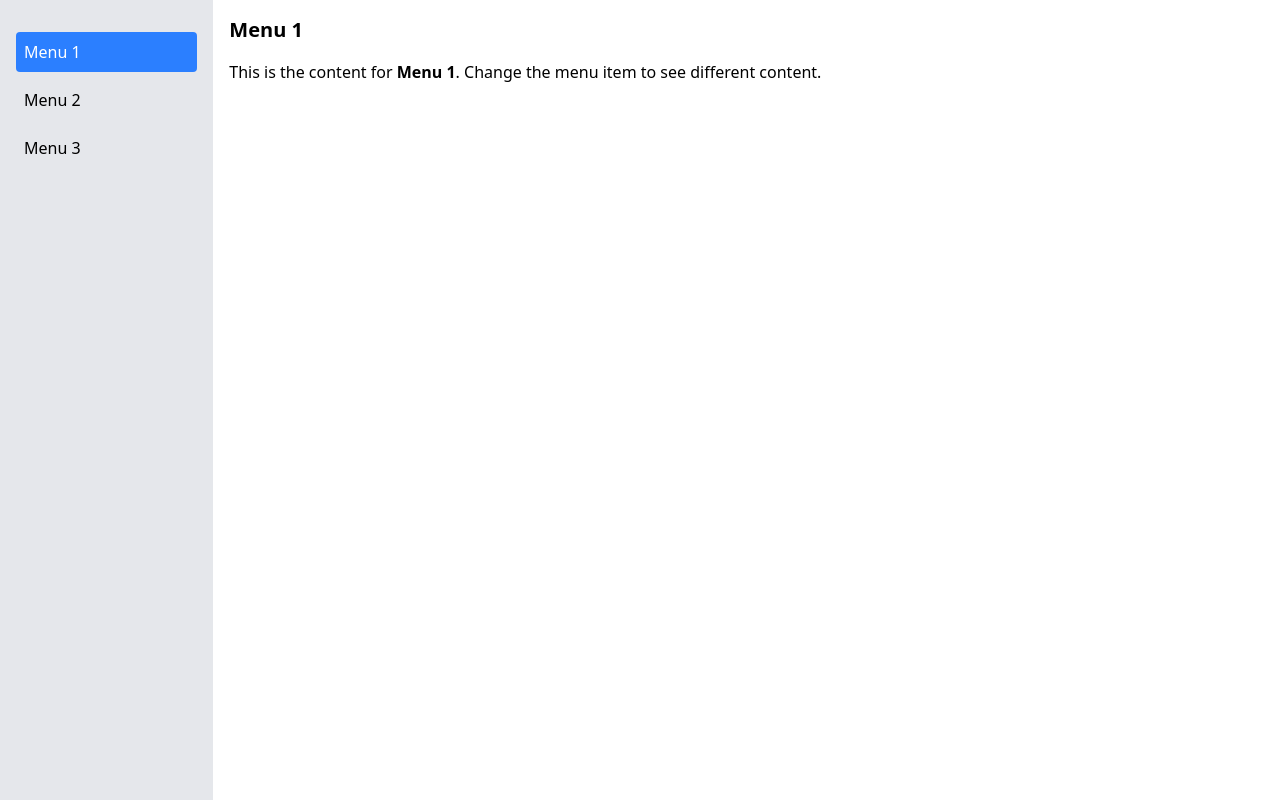
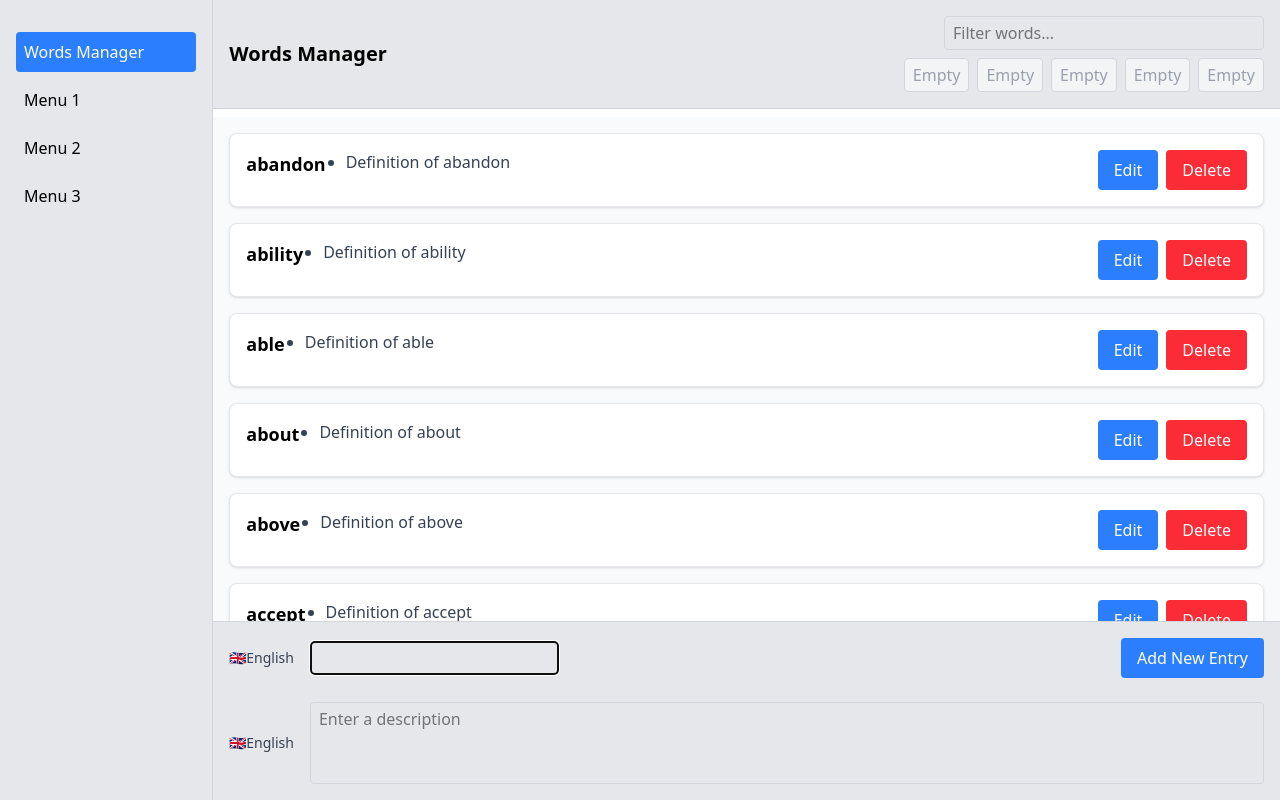
Before and after one commit to s4ysolutions/vocabla, a React (Vite) app in the folder front_react/: page / in a window 1280 px wide. Built offline with nearby package versions, Linux system fonts and the light colour scheme.

Commit message:
Add control panel

```diff
--- a/front_react/src/features/me/react/app-menu/index.tsx
+++ b/front_react/src/features/me/react/app-menu/index.tsx
@@ -1,19 +1,30 @@
 import React from 'react'
 
+export interface MenuItem {
+    id: string,
+    title: string,
+}
+
+export const menuItems: MenuItem[] = [
+    { id: 'word-manager', title: 'Words Manager' },
+    { id: 'menu1', title: 'Menu 1' },
+    { id: 'menu2', title: 'Menu 2' },
+    { id: 'menu3', title: 'Menu 3' },
+]
+
 interface Props {
-    selectedMenu: string,
-    setSelectedMenu: (menu: string) => void,
+    selectedMenu: MenuItem,
+    setSelectedMenu: (menu: MenuItem) => void,
     setIsMenuOpen: (isOpen: boolean) => void
 }
 
 const MeAppMenu: React.FC<Props> = ({selectedMenu, setSelectedMenu, setIsMenuOpen}) => {
-  const menuItems = ['Menu 1', 'Menu 2', 'Menu 3']
 
   return (
     <ul className="space-y-2">
       {menuItems.map((item) => (
         <li
-          key={item}
+          key={item.id}
           className={`cursor-pointer p-2 rounded ${
             selectedMenu === item ? 'bg-blue-500 text-white' : 'hover:bg-gray-300'
           }`}
@@ -22,7 +33,7 @@ const MeAppMenu: React.FC<Props> = ({selectedMenu, setSelectedMenu, setIsMenuOpe
             setIsMenuOpen(false) // Close menu on selection
           }}
         >
-          {item}
+          {item.title}
         </li>
       ))}
     </ul>
--- a/front_react/src/features/me/react/index.tsx
+++ b/front_react/src/features/me/react/index.tsx
@@ -1,15 +1,17 @@
 import React, { useState } from 'react'
-import MeAppMenu from './app-menu'
+import MeAppMenu, { MenuItem, menuItems } from './app-menu'
+import WordManager from '../../word-manager/react'
+import WordManagerControlPanel from '../../word-manager/react/ControlPanel'
 // TODO: imrove having 2 menus
 const Me: React.FC = () => {
   const [isMenuOpen, setIsMenuOpen] = useState<boolean>(false)
-  const [selectedMenu, setSelectedMenu] = useState<string>('Menu 1')
+  const [selectedMenu, setSelectedMenu] = useState<MenuItem>(menuItems[0])
 
 
   return (
     <div className="h-full w-full flex flex-col md:flex-row">
       {/* Menu Column for big screens*/}
-      <div className="bg-gray-200 w-full hidden md:block md:w-1/4 lg:w-1/5 xl:w-1/6 p-4">
+      <div className="bg-gray-200 w-full hidden md:block md:w-1/4 lg:w-1/5 xl:w-1/6 p-4 border-r border-gray-300">
         <h2 className="text-lg font-bold mb-4">{/*Menu*/}</h2>
         <MeAppMenu
           selectedMenu={selectedMenu}
@@ -45,18 +47,59 @@ const Me: React.FC = () => {
         />
       </div>
       {/* Content Column */}
-      <div className="flex-1 bg-white p-4">
-        <h1 className="text-xl font-bold mb-4">
+      <div className="flex-1 bg-white p-0 h-full flex flex-col">
+        {/* Header Panel */}
+        <div className="p-4 bg-gray-200 mb-2 border-b border-gray-300 flex items-center justify-between">
+          {/* Open Menu Button */}
+          <button
+            aria-label="Open Menu"
+            aria-expanded={isMenuOpen}
+            className="text-blue-500 md:hidden w-12 h-12 rounded-full hover:bg-gray-200 text-4xl flex justify-center"
+            onClick={() => setIsMenuOpen(true)}
+          >
+            ☰
+          </button>
+
+          {/* Title */}
+          <h1 className="text-xl font-bold flex-1"
+            style={{
+              overflow: 'hidden',
+              textOverflow: 'ellipsis',
+              whiteSpace: 'nowrap',
+            }}
+          >{selectedMenu.title}</h1>
+          {/* Control Panel */}
+          <div className="ml-4">
+            {
+              {
+                'word-manager': <WordManagerControlPanel onFilterChange={() => { }} />,
+              }[selectedMenu.id] || <p>Some control</p>
+            }
+          </div>
+        </div>
+        {/* Header
+        <h1 className="text-xl font-bold p-4 bg-gray-200 mb-2 border-b border-gray-300">
           <button
             aria-label="Open Menu"
             aria-expanded={isMenuOpen}
             className="text-blue-500 md:hidden w-12 h-full rounded-full hover:bg-gray-200"
             onClick={() => setIsMenuOpen(true)}
           > ☰ </button>
-          {selectedMenu}</h1>
-        <p>
-          This is the content for <strong>{selectedMenu}</strong>. Change the menu item to see different content.
-        </p>
+          {selectedMenu.title}
+          {
+            {
+              'word-manager': <WordManagerControlPanel onFilterChange={()=>{}}/>,
+            }[selectedMenu.id] || <p>Some control</p>
+          }
+          </h1>*/}
+        {/* Content Container */}
+        <div className="flex-1 overflow-y-hidden">
+          {
+            {
+              'word-manager': <WordManager />,
+            }[selectedMenu.id] || <p>Selected a menu item <strong>{selectedMenu.id}</strong>.</p>
+          }
+        </div>
       </div>
     </div >
   )
--- /dev/null
+++ b/front_react/src/features/word-manager/react/ControlPanel.tsx
@@ -0,0 +1,111 @@
+import React, { useState } from 'react';
+import InputText from '../../../react/widgets/inputs/InputText';
+
+interface Props {
+  onFilterChange: (filter: string) => void;
+}
+
+const ControlPanel: React.FC<Props> = ({ onFilterChange }) => {
+  const [selectedLabels, setSelectedLabels] = useState<string[]>([]);
+  const [isModalOpen, setIsModalOpen] = useState(false);
+  const [activePlaceholderIndex, setActivePlaceholderIndex] = useState<number | null>(null);
+
+  const availableLabels = ['Tag1', 'Tag2', 'Tag3', 'Tag4', 'Tag5', 'Tag6', 'Tag7'];
+
+  const toggleLabel = (label: string) => {
+    setSelectedLabels((prev) => {
+      const updated = [...prev];
+      if (activePlaceholderIndex !== null) {
+        updated[activePlaceholderIndex] = label;
+      }
+      return updated.slice(0, 6);
+    });
+    setIsModalOpen(false);
+    setActivePlaceholderIndex(null);
+  };
+
+  const removeLabel = (index: number) => {
+    setSelectedLabels((prev) => {
+      const updated = [...prev];
+      updated[index] = ''; // Clear the label at the given index
+      return updated;
+    });
+  };
+
+  return (
+    <div className="flex flex-col w-full h-full space-y-2">
+      {/* Top Row: Search Field */}
+      <div className="flex items-center justify-end space-x-4">
+        {/* Input Field */}
+        <InputText
+          className="w-full max-w-xs"
+          placeholder="Filter words..."
+          onChange={(e) => onFilterChange(e.target.value)}
+        />
+      </div>
+
+      {/* Bottom Row: Interactive Placeholders */}
+      <div className="grid grid-cols-5 gap-2">
+        {Array.from({ length: 5 }).map((_, index) => (
+          <div
+            key={index}
+            className={`px-2 py-1 rounded border cursor-pointer ${
+              selectedLabels[index]
+                ? 'bg-blue-100 text-blue-700 border-blue-300'
+                : 'bg-gray-100 text-gray-400 border-gray-300'
+            }`}
+            onClick={() =>
+              selectedLabels[index]
+                ? removeLabel(index) // Remove tag if filled
+                : (setActivePlaceholderIndex(index), setIsModalOpen(true)) // Open modal if empty
+            }
+            style={{
+                overflow: 'hidden',
+                textOverflow: 'ellipsis',
+                whiteSpace: 'nowrap',
+              }}
+          >
+            {selectedLabels[index] || 'Empty'}
+          </div>
+        ))}
+      </div>
+
+      {/* Modal for Choosing Labels */}
+      {isModalOpen && (
+        <div className="fixed inset-0 bg-black/50 flex items-center justify-center z-50">
+          <div className="bg-white p-6 rounded shadow-lg w-96">
+            <h2 className="text-lg font-bold mb-4">Choose a Label</h2>
+            <div className="grid grid-cols-2 gap-2">
+              {availableLabels.map((label) => (
+                <button
+                  key={label}
+                  className={`px-2 py-1 rounded ${
+                    selectedLabels.includes(label)
+                      ? 'bg-blue-500 text-white'
+                      : 'bg-gray-200 text-gray-700'
+                  }`}
+                  onClick={() => toggleLabel(label)}
+                >
+                  {label}
+                </button>
+              ))}
+            </div>
+            <div className="mt-4 flex justify-end space-x-2">
+              <button
+                className="px-4 py-2 bg-gray-300 rounded hover:bg-gray-400"
+                onClick={() => {
+                  setIsModalOpen(false);
+                  setActivePlaceholderIndex(null);
+                }}
+              >
+                Cancel
+              </button>
+            </div>
+          </div>
+        </div>
+      )}
+    </div>
+  );
+};
+
+export default ControlPanel;
--- a/front_react/src/features/word-manager/react/entry copy.tsx
+++ /dev/null
@@ -1,53 +0,0 @@
-import React, { ReactElement, useState } from 'react'
-import Entry from '../domain/models/entry'
-
-interface Props {
-    entry: Entry
-}
-
-const EntryCardCopy: React.FC<Props> = ({ entry }): ReactElement => {
-    const [editedWord, setEditedWord] = useState(entry.word)
-    const [isEditingWord, setIsEditingWord] = useState(false)
-
-    const handleWordBlur = () => {
-        setIsEditingWord(false)
-        if (editedWord !== entry.word) {
-            console.log('Word changed from', entry.word, 'to', editedWord)
-            // onUpdate({ ...entry, word: editedWord })
-        }
-    }
-
-    return (
-        <div className="p-4 bg-white shadow rounded-lg border border-gray-200" >
-            <h2 className="text-lg font-semibold">
-                {isEditingWord ? (
-                    <input
-                        type="text"
-                        value={editedWord}
-                        onChange={(e) => setEditedWord(e.target.value)}
-                        onBlur={handleWordBlur}
-                        className="border border-gray-300 rounded px-2 py-1"
-                        autoFocus
-                    />
-                ) : (
-                    <span
-                        tabIndex={0} // Makes the span focusable
-                        onFocus={() => setIsEditingWord(true)}
-                        className="cursor-pointer focus:outline-none"
-                    >
-                        {entry.word}
-                    </span>
-                )}
-            </h2>
-            <ul className="mt-2 space-y-1">
-                {entry.definitions.map((def, i) => (
-                    <li key={i} className="text-gray-700">
-                        {def.localized.s}
-                    </li>
-                ))}
-            </ul>
-        </div>
-    )
-}
-
-export default EntryCardCopy
--- a/front_react/src/features/word-manager/react/index.tsx
+++ b/front_react/src/features/word-manager/react/index.tsx
@@ -1,5 +1,4 @@
 import React from 'react'
-import MatchParent from '../../../react/layotus/match-parent'
 import useEntries from './hooks/useEntries'
 import EntryCard from './EntryCard'
 import ProgressInfinity from '../../../react/widgets/progress-infinity'
@@ -8,11 +7,7 @@ import EntryAdd from './EntryAdd'
 const WordManager: React.FC = () => {
   const { entries, loading } = useEntries()
 
-  return <MatchParent>
-    <div className="h-full w-full flex flex-col">
-      {/* Header */}
-      <h1 className="text-xl font-bold p-4 bg-gray-200">Word Manager</h1>
-
+  return <div className="h-full w-full flex flex-col">
     {/* Scrollable List */}
     <div className="flex-1 overflow-y-auto p-4 bg-gray-50">
       {loading ?
@@ -27,7 +22,7 @@ const WordManager: React.FC = () => {
     <div className="p-4 bg-gray-200 border-t border-gray-300">
       <EntryAdd />
     </div>
-    </div></MatchParent>
+  </div>
 }
 
 export default WordManager
--- a/front_react/src/react/layotus/match-parent/index.tsx
+++ /dev/null
@@ -1,11 +0,0 @@
-import React, { ReactNode } from 'react'
-
-interface Props {
-    children: ReactNode
-}
-
-const MatchParent: React.FC<Props> = ({ children }) => (
-    <div className="h-full w-full bg-blue-500">{children}</div>
-)
-
-export default MatchParent
```
Also changed, not shown: front_react/src/features/me/types.ts (added), 1 other file (tests, documents, lock files or other folders). Lines whose indentation alone changed are shown as unchanged.
